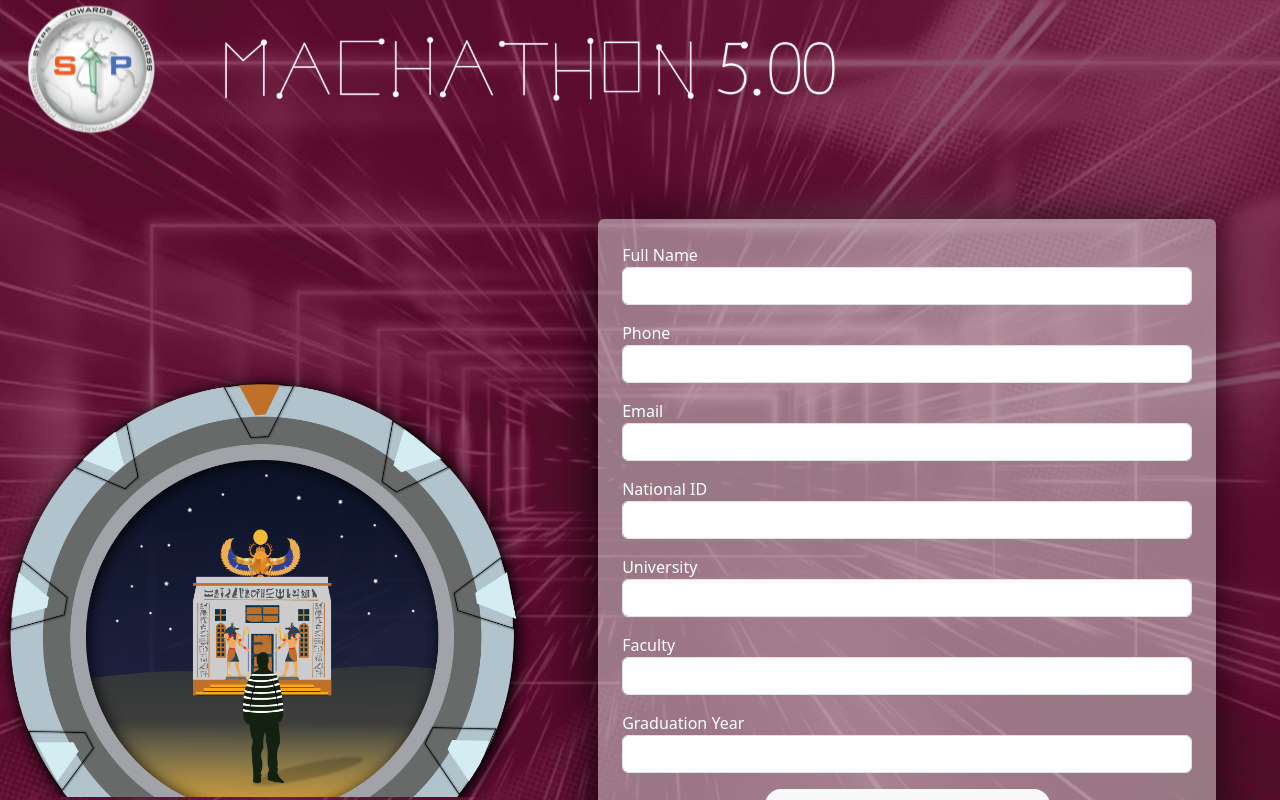
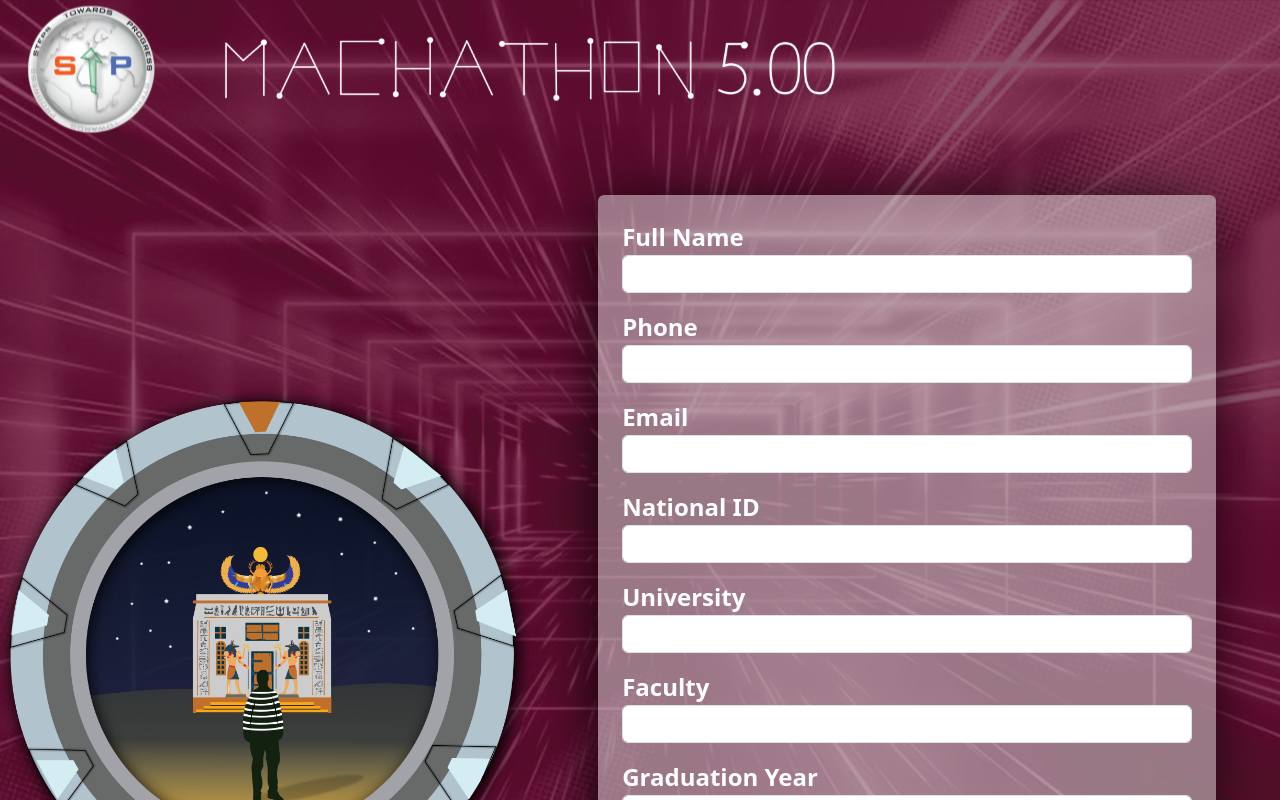
Before and after one commit to STP-Software-24/summit_form_frontend, a React (Vite) app: page / in a window 1280 px wide. Shown: the top 800 px of the page. Built offline with nearby package versions, Linux system fonts and the light colour scheme.

Commit message:
button borders

```diff
--- a/src/component/FormInput.css
+++ b/src/component/FormInput.css
@@ -9,6 +9,11 @@
 }
 .colorbody{
     background-color: #d9d9d985;
+}
+
+.black-border{
+    border: 5px solid black;
+
 }
 
 .group{
@@ -30,7 +35,6 @@
     font-size: 12px;
     padding:3 px;
     color:red;
-    display:none;
 }
 input:invalid[focused="true"]{
     border: 1px solid red;
--- a/src/component/FormInput.jsx
+++ b/src/component/FormInput.jsx
@@ -3,29 +3,31 @@
 /* eslint-disable react/no-unknown-property */
 import { useState } from "react";
 import "./FormInput.css";
-const FormInput =(props)=> {
-  const[focused,setFocused]=useState(false);
-const {label,errorMessage ,onChange, id, ...inputProps}= props;
+const FormInput = (props) => {
+  const [focused, setFocused] = useState(false);
+  const { label, errorMessage, onChange, id, validation, value, ...inputProps } = props;
 
-const handleFocus=(e)=>{
-  setFocused(false);
-};
+  const handleFocus = (e) => {
+    setFocused(true);
+  };
 
-  return(
-    <div className="p-2 border-rounded-2 ">
-     <label >{label}</label  >
+  const handleBlur = (e) => {
+    setFocused(false);
+  }
+
+  return (
+    <div className="p-2 border-rounded-2">
+      <label className="fs-4 fw-bold">{label}</label>
       <input
-      {...inputProps}
-      onChange={onChange}
-      onBlur={handleFocus}
-      onFocus={()=>
-        inputProps.name===""||setFocused(true)}
-        focused ={focused.toString()}
-        className="form-control  "/>
-      <span>{errorMessage}</span>
-
+        {...inputProps}
+        onChange={onChange}
+        onBlur={handleFocus}
+        onFocus={() => inputProps.name === "" || setFocused(true)}
+        focused={focused.toString()}
+        className={`form-control  black-border ${focused && validation(value) ? 'invalid': ''}`}
+      />
+      {focused && validation(value) && <span>{errorMessage}</span>}
     </div>
-
   );
 };
 export default FormInput;
--- a/src/index.css
+++ b/src/index.css
@@ -5,7 +5,7 @@
 
   color-scheme: light dark;
   color: rgba(255, 255, 255, 0.87);
-  background-color: #242424;
+  background-color: #7D122E;
 
   font-synthesis: none;
   text-rendering: optimizeLegibility;
```
